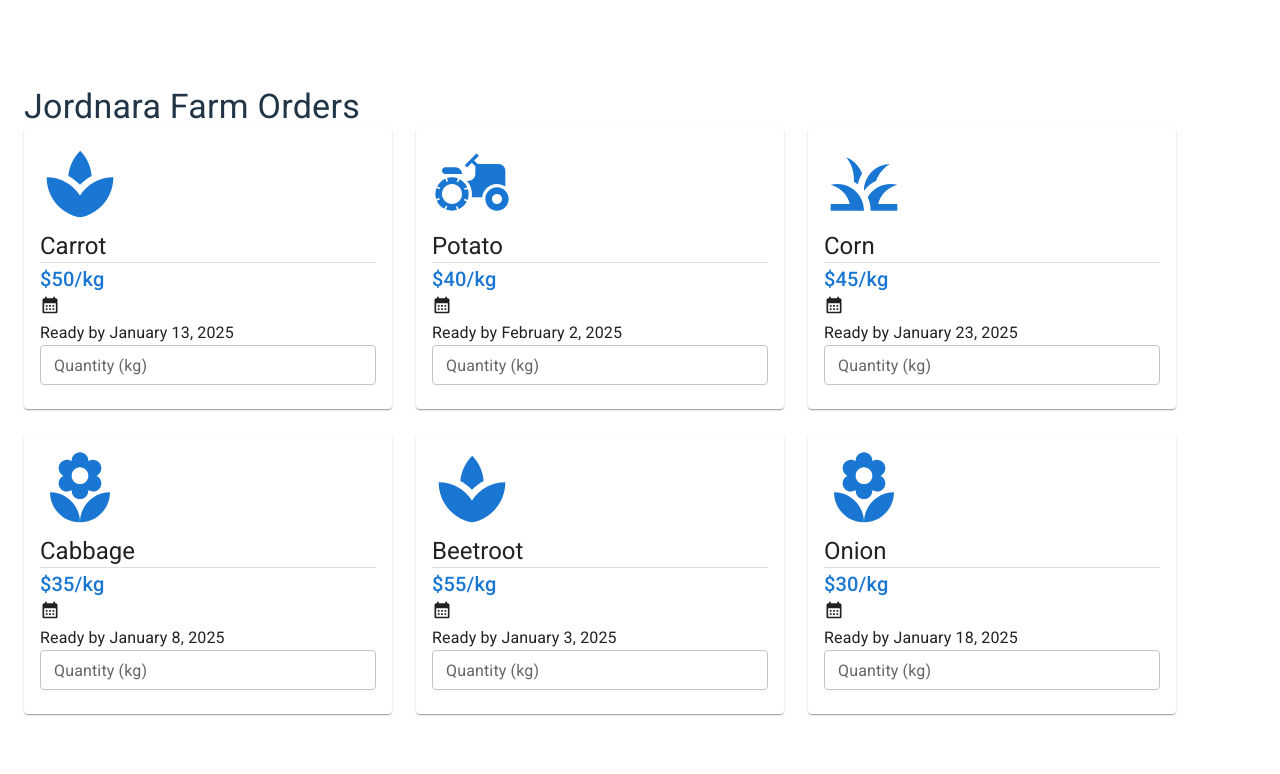
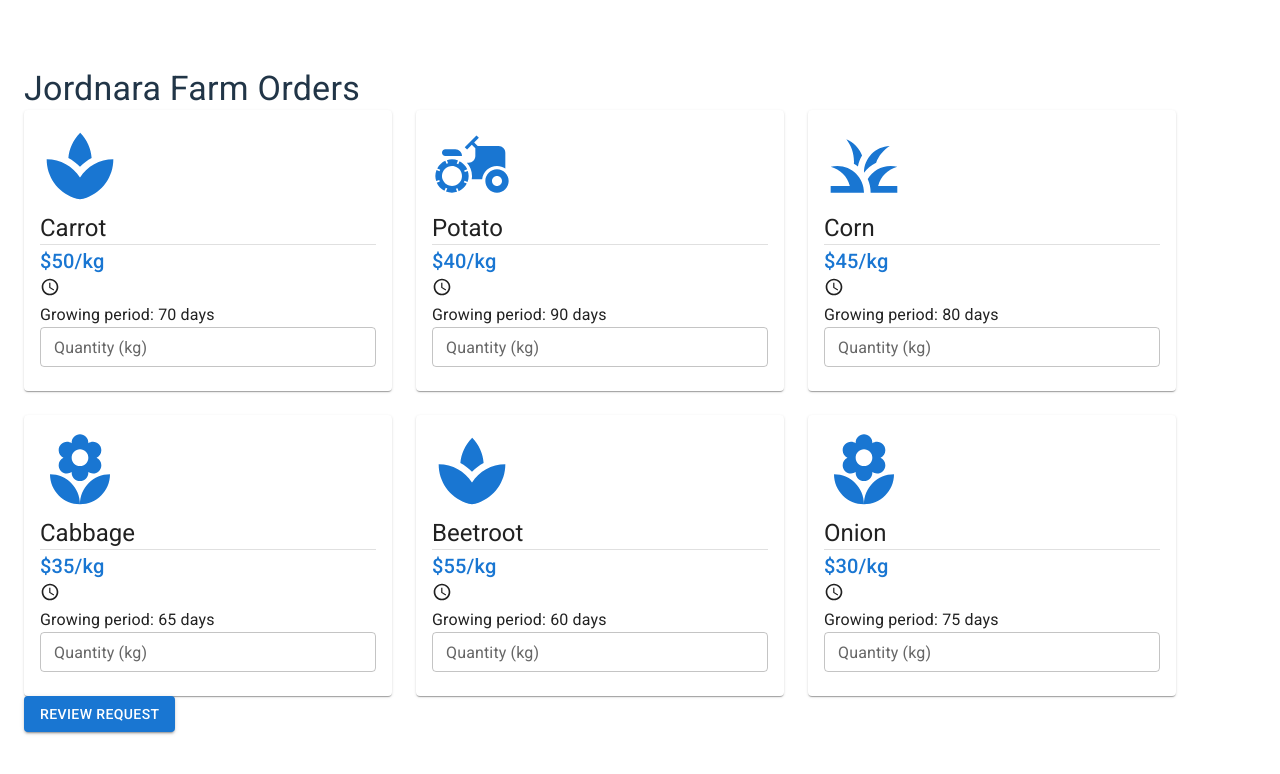
Before and after one commit to erikakerman/jordnara, a React (Vite) app: page / in a window 1280 px wide. Shown: the top 774 px of the page. Built offline with nearby package versions, Linux system fonts and the light colour scheme.

Commit message:
review request added

```diff
--- a/src/App.jsx
+++ b/src/App.jsx
@@ -1,37 +1,39 @@
-import { Grid } from "@mui/material";
+import { Button, Box } from "@mui/material";
 import { useState } from "react";
-import Layout from "./components/Layout";
-import CropCard from "./components/CropCard";
-import CartSummary from "./components/CartSummary";
+import Layout from "./components/Layout/Layout";
+import CropGrid from "./components/CropGrid";
+import CartSummary from "./components/CartSummary/CartSummary";
 import { crops } from "./data/crops";
 
 function App() {
   const [quantities, setQuantities] = useState({});
-
-  const handleQuantityChange = (cropId, value) => {
-    if (value === "" || value >= 0) {
-      setQuantities((prev) => ({
-        ...prev,
-        [cropId]: value,
-      }));
-    }
-  };
+  const [showSummary, setShowSummary] = useState(false);
 
   return (
     <Layout>
-      <Grid container spacing={3}>
-        {crops.map((crop) => (
-          <Grid item xs={12} sm={6} md={4} key={crop.id}>
-            <CropCard
-              crop={crop}
-              quantity={quantities[crop.id] || ""}
-              onQuantityChange={handleQuantityChange}
-            />
-          </Grid>
-        ))}
-      </Grid>
-
-      <CartSummary quantities={quantities} crops={crops} />
+      {showSummary ? (
+        <>
+          <CartSummary quantities={quantities} crops={crops} />
+          <Box className="flex justify-center gap-4 mt-4">
+            <Button variant="outlined" onClick={() => setShowSummary(false)}>
+              Back
+            </Button>
+            <Button variant="contained">Submit Request</Button>
+          </Box>
+        </>
+      ) : (
+        <>
+          <CropGrid
+            quantities={quantities}
+            onQuantitiesChange={setQuantities}
+          />
+          <Box className="flex justify-center mt-6">
+            <Button variant="contained" onClick={() => setShowSummary(true)}>
+              Review Request
+            </Button>
+          </Box>
+        </>
+      )}
     </Layout>
   );
 }
--- a/src/components/CartSummary/CartSummary.jsx
+++ b/src/components/CartSummary/CartSummary.jsx
@@ -1,7 +1,6 @@
 import { Box, Paper, Typography, Divider } from "@mui/material";
 import { ShoppingCart } from "@mui/icons-material";
 import PropTypes from "prop-types";
-import { getShortHarvestDate } from "../../utils/dateUtils";
 
 function CartSummary({ quantities, crops }) {
   const calculateTotal = () => {
@@ -26,7 +25,7 @@ function CartSummary({ quantities, crops }) {
     <Paper elevation={3} className="p-4 mt-6">
       <Box className="flex items-center gap-2 mb-4">
         <ShoppingCart color="primary" />
-        <Typography variant="h6">Order Summary</Typography>
+        <Typography variant="h6">Request Summary</Typography>
       </Box>
 
       {selectedCrops.map((crop) => (
@@ -38,8 +37,11 @@ function CartSummary({ quantities, crops }) {
             </Typography>
           </Box>
           <Typography variant="body2" color="text.secondary">
-            {crop.quantity}kg - Ready by{" "}
-            {getShortHarvestDate(crop.growingPeriodDays)}
+            {crop.quantity}kg - Typical growing period: {crop.growingPeriodDays}{" "}
+            days
+          </Typography>
+          <Typography variant="body2" color="text.secondary" className="italic">
+            * Final harvest date will be confirmed by farmer
           </Typography>
           <Divider className="mt-2" />
         </Box>
--- a/src/components/CropCard/CropCard.jsx
+++ b/src/components/CropCard/CropCard.jsx
@@ -6,15 +6,10 @@ import {
   Divider,
   Typography,
 } from "@mui/material";
-import { CalendarMonth } from "@mui/icons-material";
+import { Schedule } from "@mui/icons-material";
 import PropTypes from "prop-types";
-import { calculateHarvestDate } from "../../utils/dateUtils";
 
-function CropCard({
-  crop,
-  quantity = "", // Default value moved here
-  onQuantityChange,
-}) {
+function CropCard({ crop, quantity = "", onQuantityChange }) {
   return (
     <Card className="h-full">
       <CardContent className="flex flex-col gap-4">
@@ -34,9 +29,9 @@ function CropCard({
             ${crop.pricePerKg}/kg
           </Typography>
           <Box className="flex items-center justify-center gap-1 text-gray-600">
-            <CalendarMonth fontSize="small" />
+            <Schedule fontSize="small" />
             <Typography variant="body1">
-              Ready by {calculateHarvestDate(crop.growingPeriodDays)}
+              Growing period: {crop.growingPeriodDays} days
             </Typography>
           </Box>
         </Box>
--- /dev/null
+++ b/src/components/CropGrid/CropGrid.jsx
@@ -0,0 +1,39 @@
+import { Grid } from "@mui/material";
+import PropTypes from "prop-types";
+import CropCard from "../CropCard";
+import { crops } from "../../data/crops";
+
+function CropGrid({ quantities, onQuantitiesChange }) {
+  const handleQuantityChange = (cropId, value) => {
+    if (value === "" || value >= 0) {
+      const newQuantities = {
+        ...quantities,
+        [cropId]: value,
+      };
+      onQuantitiesChange(newQuantities);
+    }
+  };
+
+  return (
+    <Grid container spacing={3}>
+      {crops.map((crop) => (
+        <Grid item xs={12} sm={6} md={4} key={crop.id}>
+          <CropCard
+            crop={crop}
+            quantity={quantities[crop.id] || ""}
+            onQuantityChange={handleQuantityChange}
+          />
+        </Grid>
+      ))}
+    </Grid>
+  );
+}
+
+CropGrid.propTypes = {
+  quantities: PropTypes.objectOf(
+    PropTypes.oneOfType([PropTypes.string, PropTypes.number])
+  ).isRequired,
+  onQuantitiesChange: PropTypes.func.isRequired,
+};
+
+export default CropGrid;
--- /dev/null
+++ b/src/components/CropGrid/index.js
@@ -0,0 +1 @@
+export { default } from './CropGrid';
```
